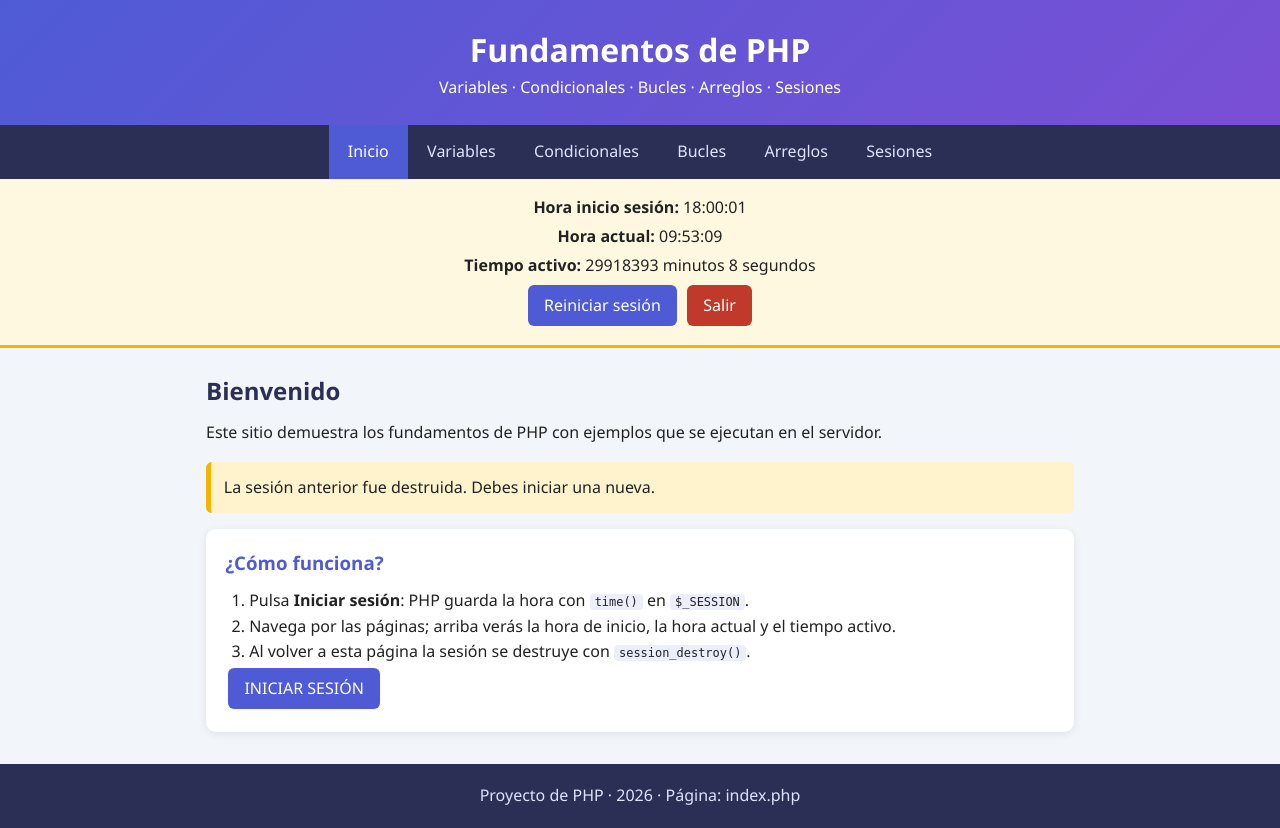
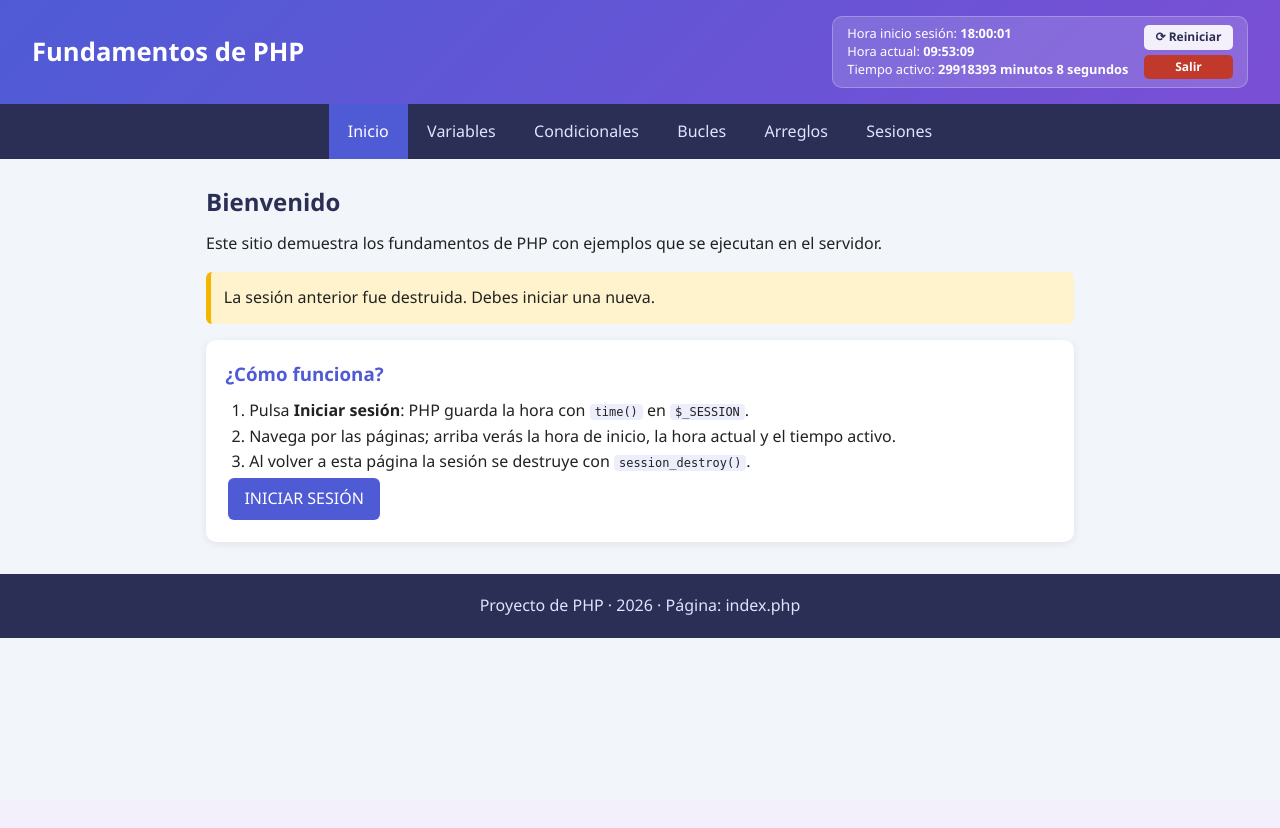
Before and after one commit to CodexIncorp/php-basic, a PHP site: page / in a window 1280 px wide. After the commit the page ends 638 px from the top, so only its background shows below. Run offline with PHP 8.4, Linux system fonts and the light colour scheme; the visitor is signed in with stand-in values (Sample User, id 1).

Commit message:
feat: rediseño del header

```diff
--- a/css/styles.css
+++ b/css/styles.css
@@ -14,12 +14,15 @@ body {
 .encabezado {
     background: linear-gradient(135deg, #4f5bd5, #7a4fd5);
     color: #fff;
-    text-align: center;
-    padding: 1.5rem 1rem;
+    display: flex;
+    justify-content: space-between;
+    align-items: center;
+    gap: 1.5rem;
+    padding: 1rem 2rem;
 }
 
 .encabezado h1 {
-    font-size: 2rem;
+    font-size: 1.6rem;
 }
 
 .menu {
@@ -40,17 +43,6 @@ body {
 .menu a.activo {
     background: #4f5bd5;
     color: #fff;
-}
-
-.panel-sesion {
-    background: #fff8e1;
-    border-bottom: 3px solid #f5b400;
-    padding: .8rem 1rem;
-    text-align: center;
-}
-
-.panel-sesion p {
-    margin: .2rem 0;
 }
 
 .contenido {
@@ -149,6 +141,31 @@ pre {
     background: #962d22;
 }
 
+.btn-mini {
+    display: block;
+    text-align: center;
+    background: rgba(255, 255, 255, .9);
+    color: #2b2f55;
+    text-decoration: none;
+    font-size: .75rem;
+    font-weight: 600;
+    padding: .25rem .7rem;
+    border-radius: 5px;
+}
+
+.btn-mini:hover {
+    background: #fff;
+}
+
+.btn-mini.btn-salir {
+    background: #c0392b;
+    color: #fff;
+}
+
+.btn-mini.btn-salir:hover {
+    background: #962d22;
+}
+
 .ok {
     color: #1e8e3e;
     font-weight: bold;
@@ -174,3 +191,29 @@ pre {
     color: #dfe3ff;
     margin-top: 2rem;
 }
+
+.sesion {
+    display: flex;
+    align-items: center;
+    gap: 1rem;
+    background: rgba(255, 255, 255, .15);
+    border: 1px solid rgba(255, 255, 255, .25);
+    border-radius: 10px;
+    padding: .5rem .9rem;
+    font-size: .8rem;
+    line-height: 1.4;
+}
+
+.sesion-datos p {
+    margin: 0;
+}
+
+.sesion-datos strong {
+    font-variant-numeric: tabular-nums;
+}
+
+.sesion-acciones {
+    display: flex;
+    flex-direction: column;
+    gap: .3rem;
+}
--- a/includes/header.php
+++ b/includes/header.php
@@ -1,4 +1,5 @@
 <?php
+// includes/header.php: se incluye al inicio de TODAS las páginas
 date_default_timezone_set('America/Mexico_City');
 
 if (session_status() === PHP_SESSION_NONE) {
@@ -6,22 +7,38 @@ if (session_status() === PHP_SESSION_NONE) {
 }
 
 $esIndex      = $esIndex ?? false;
-$raiz         = $esIndex ? '' : '../';
 $titulo       = $titulo ?? 'Proyecto PHP';
 $paginaActual = basename($_SERVER['PHP_SELF']);
 
+// Ruta base del sitio: '' en la raíz, o '/subcarpeta' si el proyecto está dentro de una
+$base = str_replace('\\', '/', dirname($_SERVER['SCRIPT_NAME']));
+if (basename($base) === 'web') {
+    $base = dirname($base);
+}
+$base = rtrim(str_replace('\\', '/', $base), '/');
+
 // Sin sesión activa solo se puede ver index.php
 if (!$esIndex && !isset($_SESSION['inicio'])) {
-    header('Location:' . $raiz . 'index.php');
+    header('Location: ' . $base . '/index.php');
     exit;
 }
 
-// Guardamos en la sesión cada página visitada (se usa en sesiones.php)
+// Historial de páginas visitadas (se muestra en sesiones.php)
 if (!$esIndex) {
     $_SESSION['historial'][] = [
         'pagina' => $paginaActual,
         'hora'   => date('H:i:s'),
     ];
+}
+
+// Cálculo del tiempo de sesión
+$haySesion = isset($_SESSION['inicio']);
+if ($haySesion) {
+    $inicio     = $_SESSION['inicio'];
+    $ahora      = time();
+    $segTotales = $ahora - $inicio;          // hora actual - hora de inicio
+    $minutos    = intdiv($segTotales, 60);
+    $segundos   = $segTotales % 60;
 }
 ?>
 <!DOCTYPE html>
@@ -30,10 +47,25 @@ if (!$esIndex) {
     <meta charset="UTF-8">
     <meta name="viewport" content="width=device-width, initial-scale=1">
     <title><?= $titulo ?> | Fundamentos de PHP</title>
-    <link rel="stylesheet" href="<?= $raiz ?>css/styles.css">
+    <link rel="stylesheet" href="<?= $base ?>/css/styles.css">
 </head>
 <body>
 <header class="encabezado">
-    <h1>Fundamentos de PHP</h1>
-    <p>Variables · Condicionales · Bucles · Arreglos · Sesiones</p>
+    <div class="titulo">
+        <h1>Fundamentos de PHP</h1>
+    </div>
+
+    <?php if ($haySesion): ?>
+    <div class="sesion">
+        <div class="sesion-datos">
+            <p>Hora inicio sesión: <strong><?= date('H:i:s', $inicio) ?></strong></p>
+            <p>Hora actual: <strong><?= date('H:i:s', $ahora) ?></strong></p>
+            <p>Tiempo activo: <strong><?= $minutos ?> minutos <?= $segundos ?> segundos</strong></p>
+        </div>
+        <div class="sesion-acciones">
+            <a class="btn-mini" href="<?= $base ?>/index.php?accion=reiniciar">⟳ Reiniciar</a>
+            <a class="btn-mini btn-salir" href="<?= $base ?>/index.php">Salir</a>
+        </div>
+    </div>
+    <?php endif; ?>
 </header>
--- a/includes/menu.php
+++ b/includes/menu.php
@@ -1,4 +1,5 @@
 <?php
+// includes/menu.php: menú de navegación común
 $paginas = [
     'index.php'          => 'Inicio',
     'variables.php'      => 'Variables',
@@ -10,29 +11,11 @@ $paginas = [
 ?>
 <nav class="menu">
     <?php foreach ($paginas as $archivo => $texto): ?>
-        <a href="<?= ($archivo === 'index.php') ? $raiz . 'index.php' : ($esIndex ? 'web/' : '') . $archivo ?>"
+        <a href="<?= $base . ($archivo === 'index.php' ? '' : '/web') . '/' . $archivo ?>"
            class="<?= ($archivo === $paginaActual) ? 'activo' : '' ?>">
             <?= $texto ?>
         </a>
     <?php endforeach; ?>
 </nav>
 
-<?php if (isset($_SESSION['inicio'])):
-    $inicio      = $_SESSION['inicio'];
-    $ahora       = time();
-    $segTotales  = $ahora - $inicio;          // hora actual - hora de inicio
-    $minutos     = intdiv($segTotales, 60);
-    $segundos    = $segTotales % 60;
-?>
-<section class="panel-sesion">
-    <p><strong>Hora inicio sesión:</strong> <?= date('H:i:s', $inicio) ?></p>
-    <p><strong>Hora actual:</strong> <?= date('H:i:s', $ahora) ?></p>
-    <p><strong>Tiempo activo:</strong> <?= $minutos ?> minutos <?= $segundos ?> segundos</p>
-    <p>
-        <a class="btn" href="<?= $raiz ?>index.php?accion=reiniciarr">Reiniciar sesión</a>
-        <a class="btn btn-sec" href="<?= $raiz ?>index.phpp">Salir</a>
-    </p>
-</section>
-<?php endif; ?>
-
 <main class="contenido">
```
